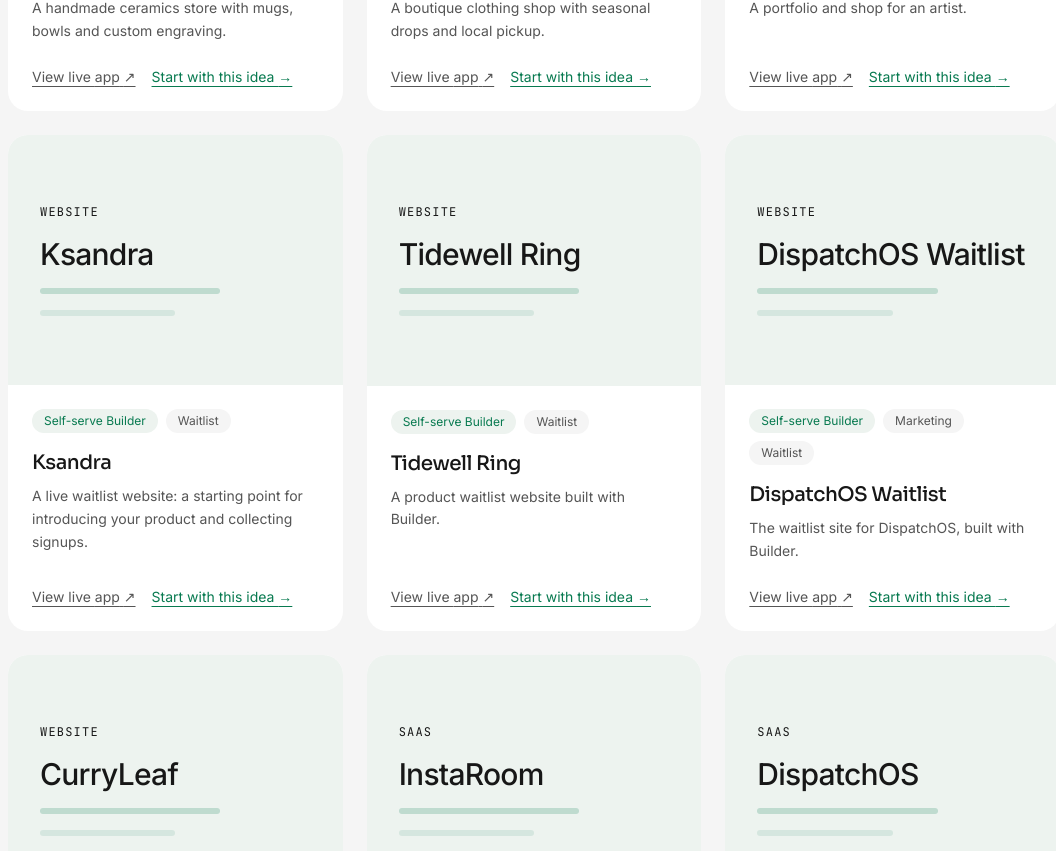
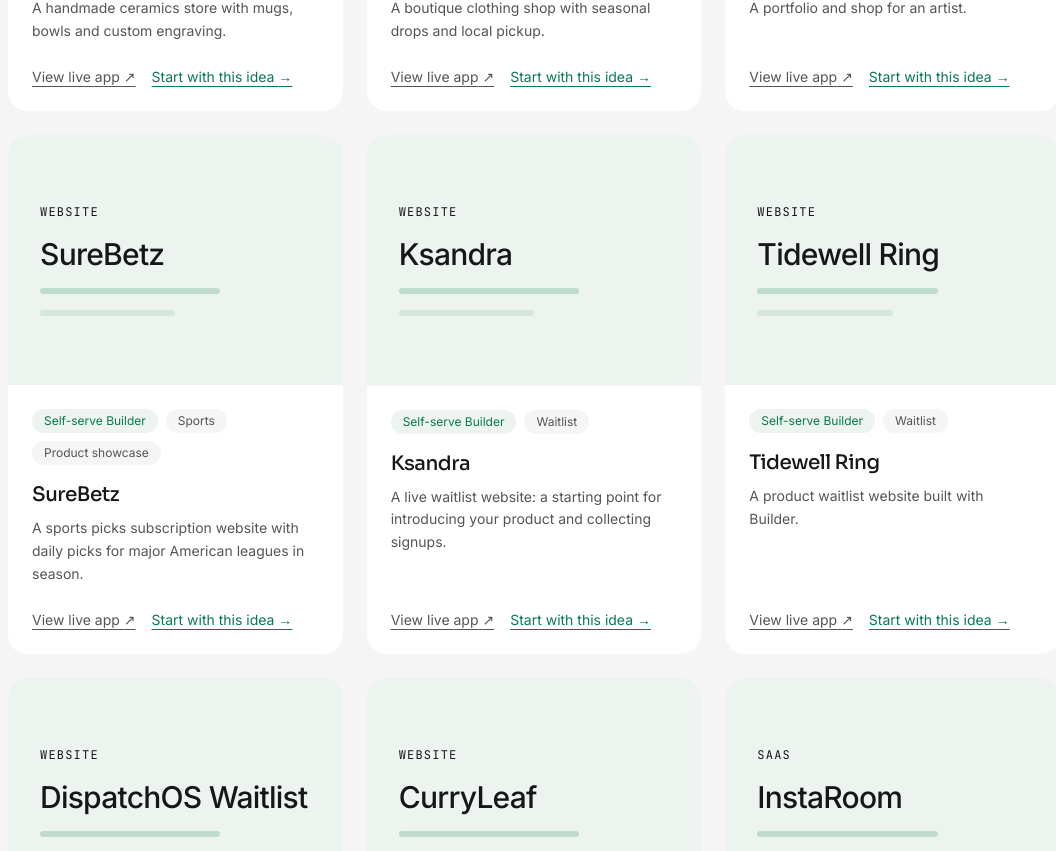
Before and after one commit to rup2701/appnomics-landing, a Next.js app: page /gallery in a window 1280 px wide. Shown: the part 939-1790 px from the top of the page, without its empty margins (106-1162 px from the left). Built offline with nearby package versions, Linux system fonts and the light colour scheme; no server answers.

Commit message:
Add SureBetz app to Gallery with description and live URL

```diff
--- a/components/Gallery.tsx
+++ b/components/Gallery.tsx
@@ -38,6 +38,13 @@ const APPS: GalleryApp[] = [
     description: "A portfolio and shop for an artist.",
     liveUrl: "https://studioavant.appnomics.live", image: "/images/avant-store-template.png",
     idea: "A portfolio and shop for a painter",
+  },
+  {
+    name: "SureBetz", path: "Builder", categories: ["Website", "SaaS"], tags: ["Sports", "Product showcase"],
+    description: "A sports picks subscription website with daily picks for major American leagues in season.",
+    liveUrl: "https://sbetz.appnomics.live",
+    idea: "A product website for a sports picks subscription, with features, pricing and how it works.",
+    sitePack: "showcase",
   },
   {
     name: "Ksandra", path: "Builder", categories: ["Website"], tags: ["Waitlist"],
```
